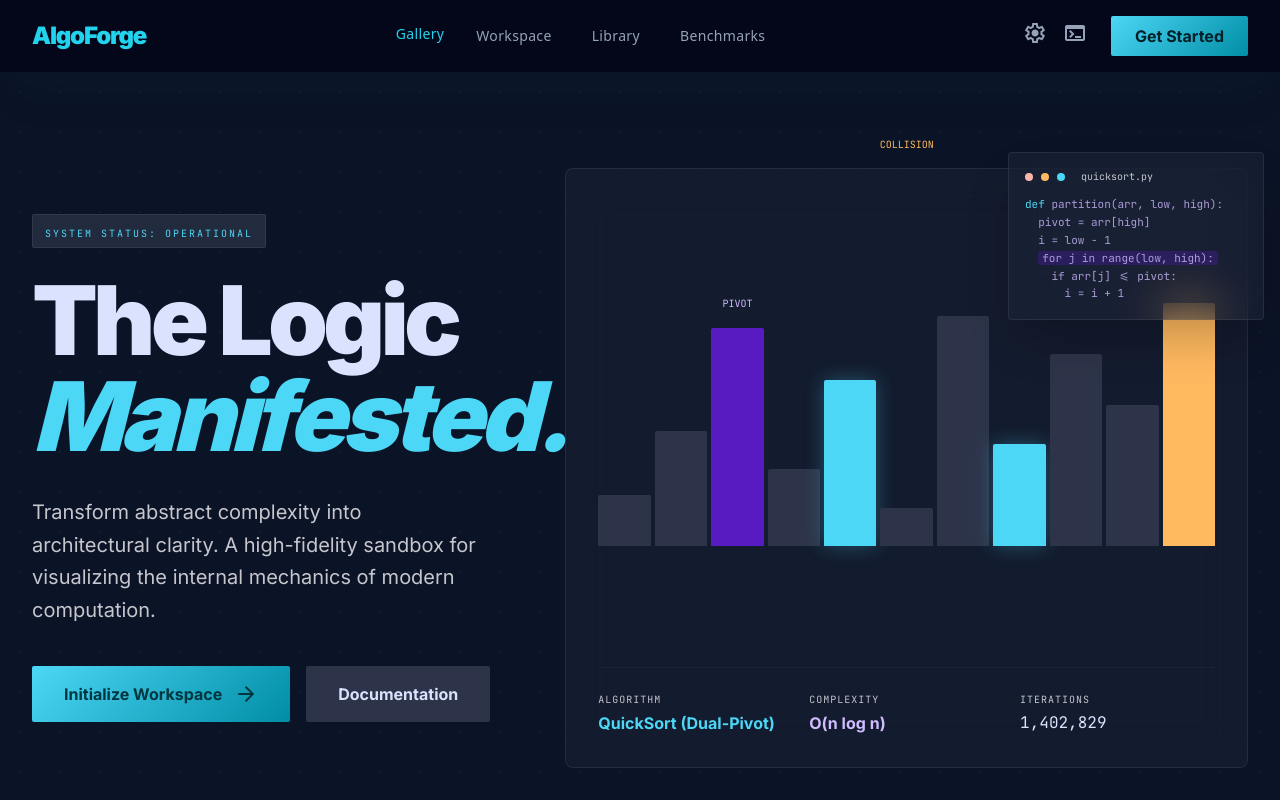
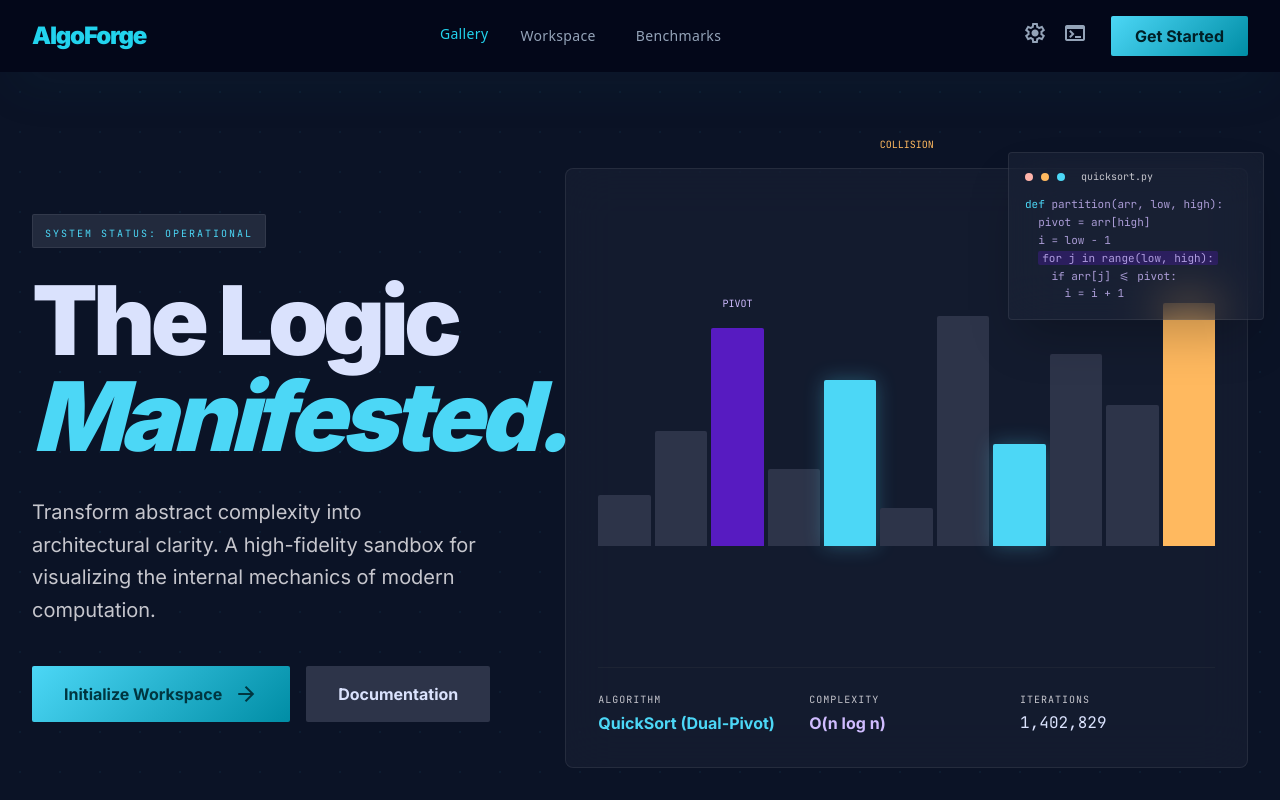
Before and after one commit to HongQuan78/Visualizer, a React (Create React App) app: page / in a window 1280 px wide. Shown: the top 800 px of the page. Built offline with nearby package versions, Linux system fonts and the light colour scheme.

Commit message:
chore: temporarily disable Library navigation

```diff
--- a/src/components/Header.js
+++ b/src/components/Header.js
@@ -3,7 +3,7 @@ import React from 'react';
 const NAV_LINKS = [
   { label: 'Gallery', active: true },
   { label: 'Workspace', action: 'workspace' },
-  { label: 'Library', action: 'library' },
+  // { label: 'Library', action: 'library' },
   { label: 'Benchmarks' },
 ];
 
--- a/src/components/library/LibraryTopNav.js
+++ b/src/components/library/LibraryTopNav.js
@@ -3,7 +3,7 @@ import React from 'react';
 const NAV_LINKS = [
   { label: 'Gallery', active: true },
   { label: 'Workspace', action: 'workspace' },
-  { label: 'Library', active: true },
+  // { label: 'Library', active: true },
   { label: 'Benchmarks' },
 ];
 
--- a/src/components/workspace/TopNavBar.js
+++ b/src/components/workspace/TopNavBar.js
@@ -3,7 +3,7 @@ import React from 'react';
 const NAV_LINKS = [
   { label: 'Gallery', action: 'home' },
   { label: 'Workspace', active: true },
-  { label: 'Library', action: 'library' },
+  // { label: 'Library', action: 'library' },
   { label: 'Benchmarks' },
 ];
 
```
